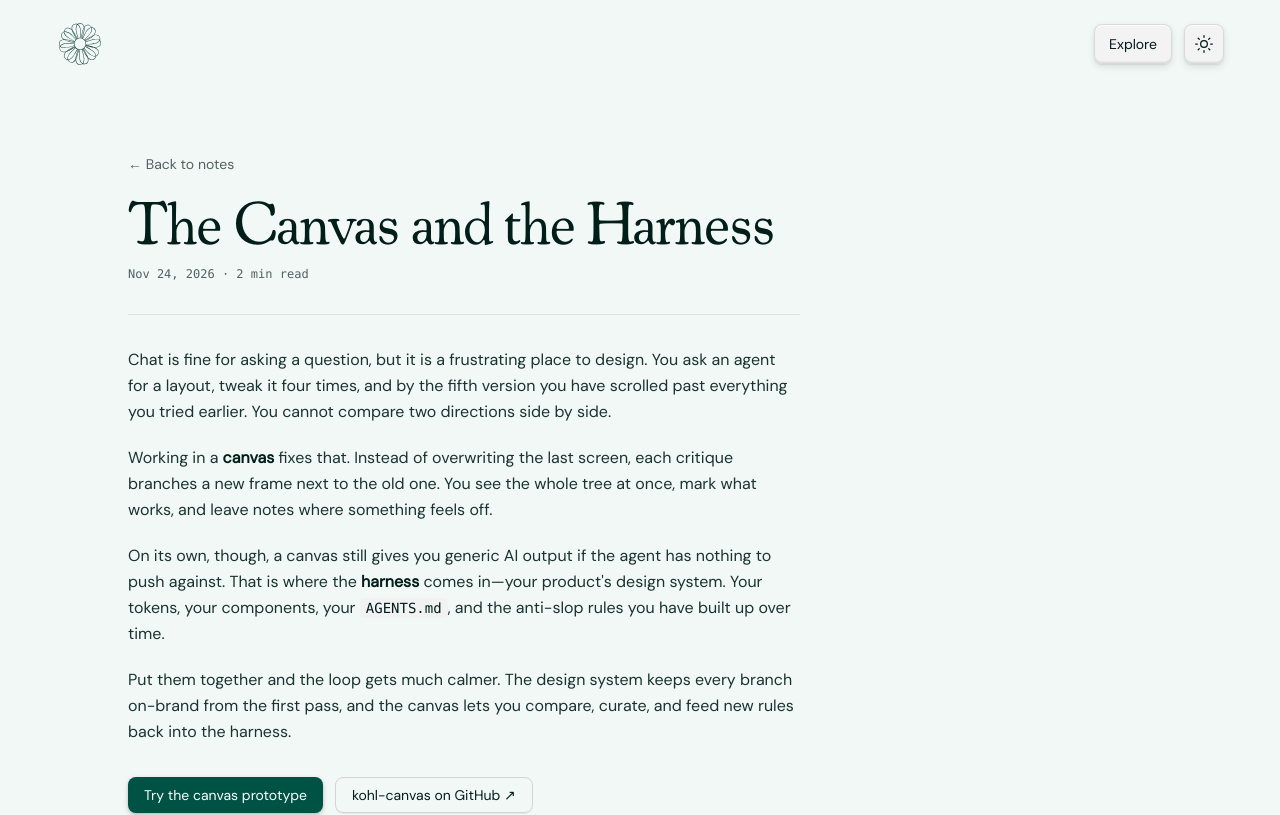
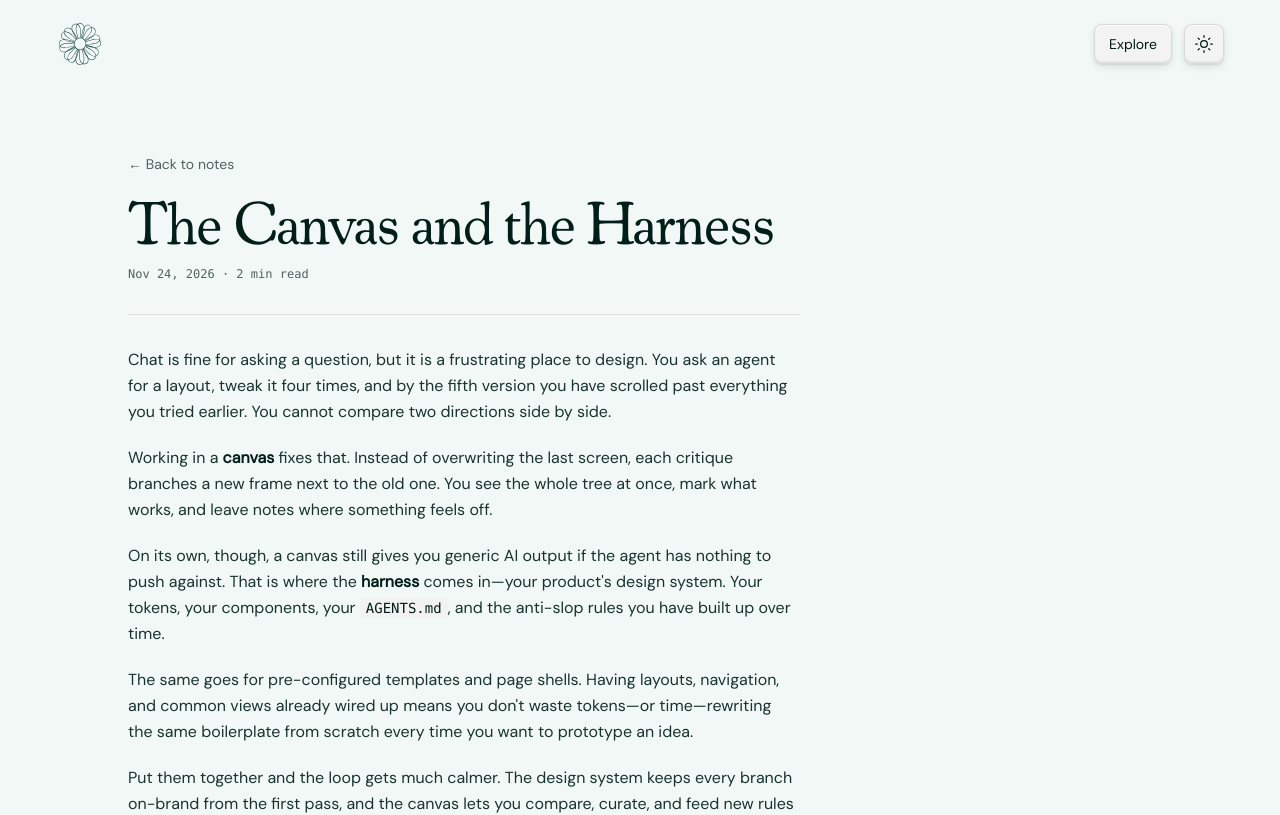
Before and after one commit to bergets/kohl-design, a Next.js app: page /notes/canvas-and-harness in a window 1280 px wide. Shown: the top 815 px of the page. Built offline with nearby package versions, Linux system fonts and the light colour scheme.

Commit message:
chore(notes): mention pre-configured templates and page shells

```diff
--- a/app/notes/canvas-and-harness/page.tsx
+++ b/app/notes/canvas-and-harness/page.tsx
@@ -66,6 +66,13 @@ export default function CanvasAndHarnessNotePage() {
             </p>
 
             <p>
+              The same goes for pre-configured templates and page shells. Having
+              layouts, navigation, and common views already wired up means you
+              don&apos;t waste tokens—or time—rewriting the same boilerplate from
+              scratch every time you want to prototype an idea.
+            </p>
+
+            <p>
               Put them together and the loop gets much calmer. The design system
               keeps every branch on-brand from the first pass, and the canvas
               lets you compare, curate, and feed new rules back into the
```
